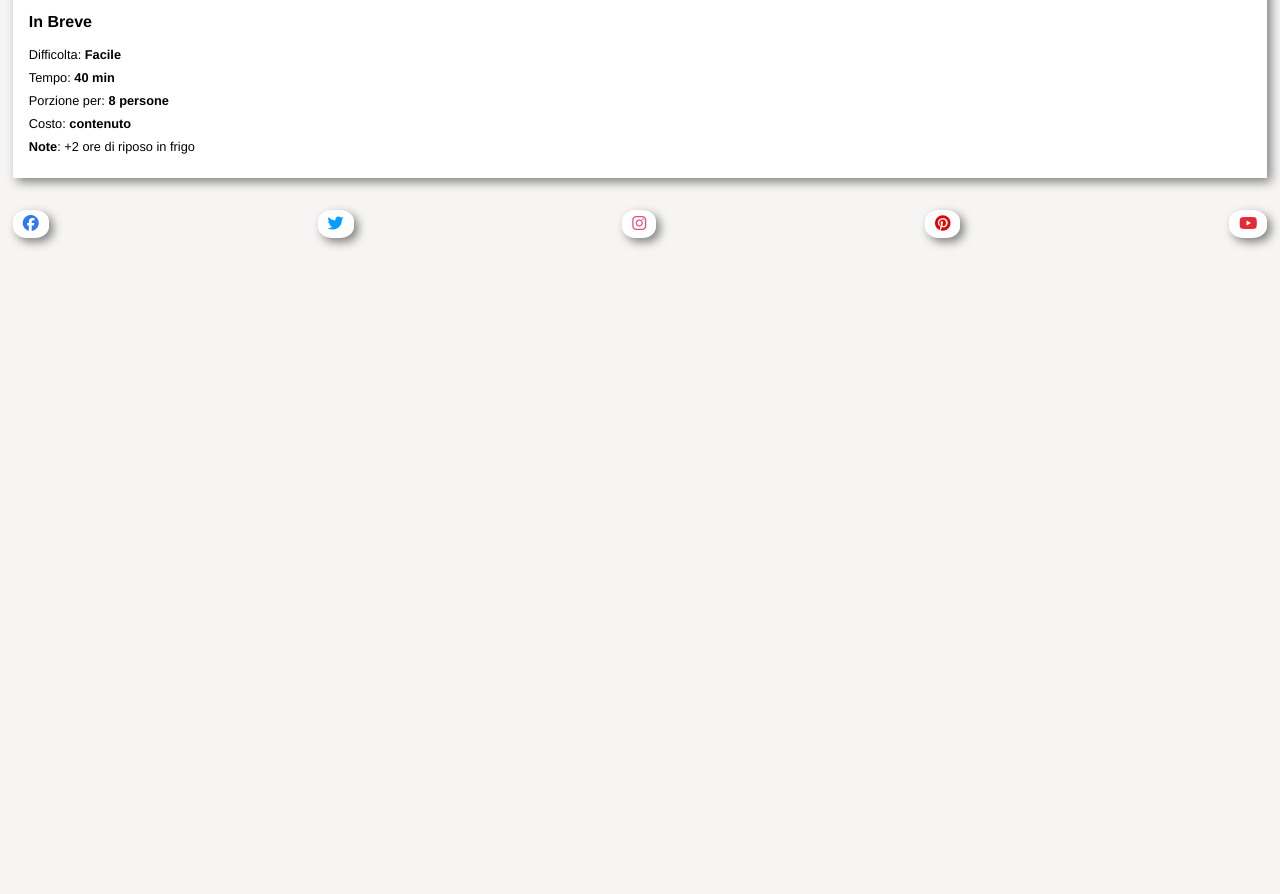
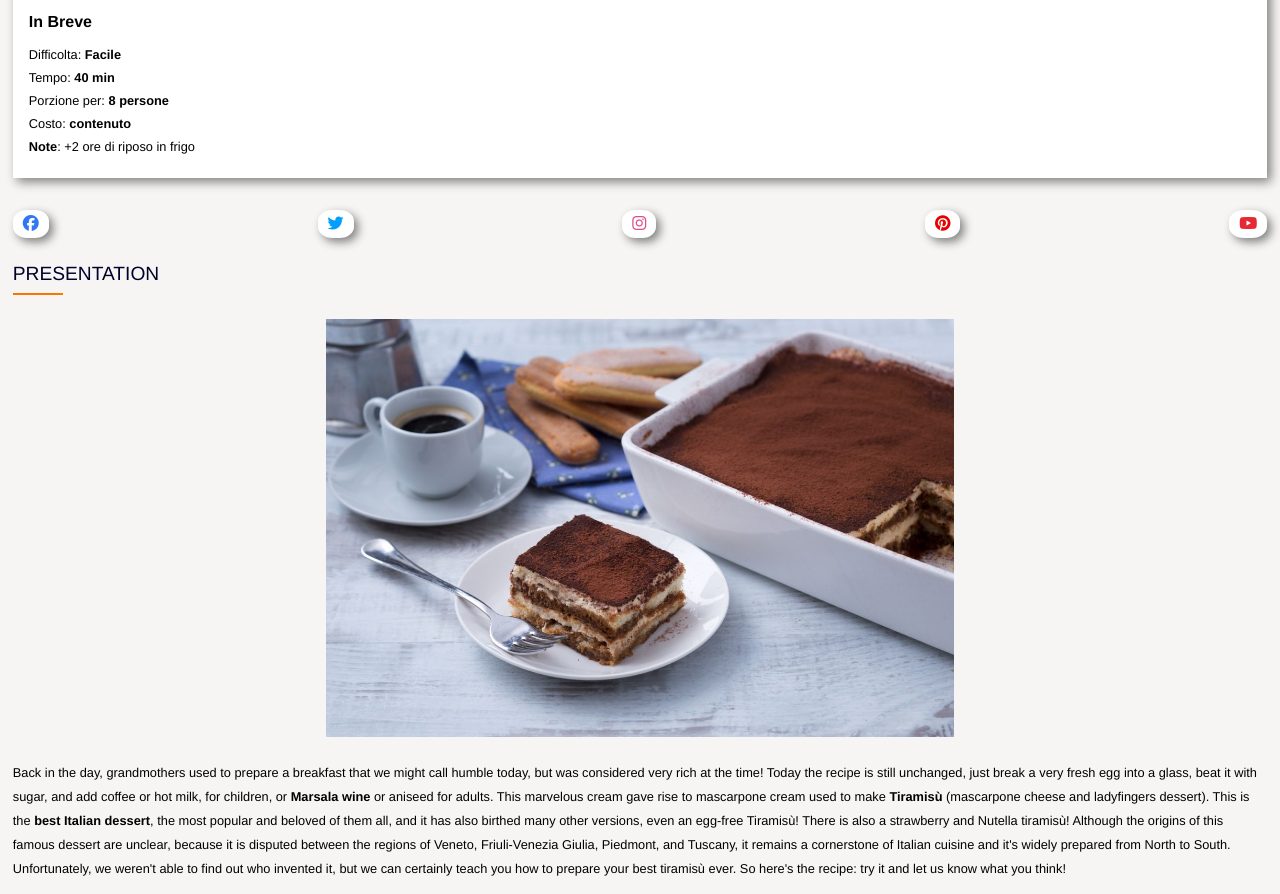
Before and after one commit to danirando/htmlcss-responsive-layout, a plain HTML site: page index.html in a window 1280 px wide. Shown: the part 522-1416 px from the top of the page. Before the commit the page ends 800 px from the top, so only its background shows below. Drawn offline with Linux system fonts and the light colour scheme.

Commit message:
add presentation

```diff
--- a/assets/css/style.css
+++ b/assets/css/style.css
@@ -108,14 +108,14 @@ main section.tiramisu * {
     padding-bottom: 0.4rem;
 }
 
-main h3 {
+main section.tiramisu h3 {
     color: #B6B5B5;
     font-weight: 400;
     font-size: 0.7rem;
 
 }
 
-main h2 {
+main section.tiramisu h2 {
     color: #4F3A6A;
     font-size: 1.2rem;
 }
@@ -195,3 +195,34 @@ i {
 .fa-youtube {
     color: #E52A33;
 }
+
+/* Presentazione */
+
+section.presentazione h2 {
+    font-weight: 200;
+    color: #00002B;
+    font-size: 1.2rem;
+    padding-bottom: 0.5rem;
+}
+
+.riga {
+    width: 50px;
+    border: .5px solid #F77700;
+    margin-bottom: 1.5rem;
+}
+
+picture {
+    display: flex;
+    justify-content: center;
+}
+
+picture img {
+    width: 50%;
+    padding-bottom: 1.5rem;
+}
+
+section.presentazione p {
+    font-weight: 100;
+    font-size: .8rem;
+    line-height: 1.5rem;
+}
--- a/index.html
+++ b/index.html
@@ -54,6 +54,19 @@
           <span class="logo"><i class="fa-brands fa-youtube"></i><span class="hidden">Youtube</span></span>
         </div>
       </section>
+      <section class="presentazione">
+        <h2>PRESENTATION</h2>
+        <div class="riga"></div>
+        <picture>
+          <img src="./assets/img/tiramisu.jpg" alt="">
+        </picture>
+        <p>Back in the day, grandmothers used to prepare a breakfast that we might call humble today, but was considered very rich at the time! Today the recipe is still unchanged, just break a very fresh egg into a glass, beat it with sugar, and add coffee or hot milk, for children, or <strong>Marsala wine</strong> or aniseed for adults. This marvelous cream gave rise to mascarpone cream used to make <strong>Tiramisù</strong> (mascarpone
+          cheese and ladyfingers dessert). This is the <strong>best Italian dessert</strong>, the most popular and beloved of them all, and it has also birthed many other versions, even an egg-free Tiramisù! There is also a strawberry and Nutella tiramisù!
+          Although the origins of this famous dessert are unclear, because it is disputed between the regions of Veneto, Friuli-Venezia Giulia, Piedmont, and Tuscany, it remains a cornerstone of Italian cuisine and it's widely prepared from North to South. Unfortunately, we weren't able to find out who invented it, but we can certainly teach you how to prepare your best tiramisù ever. So here's the recipe: try it and let us know what you think!</p>
+      </section>
     </main>
+    <footer>
+
+    </footer>
   </body>
 </html>
```
